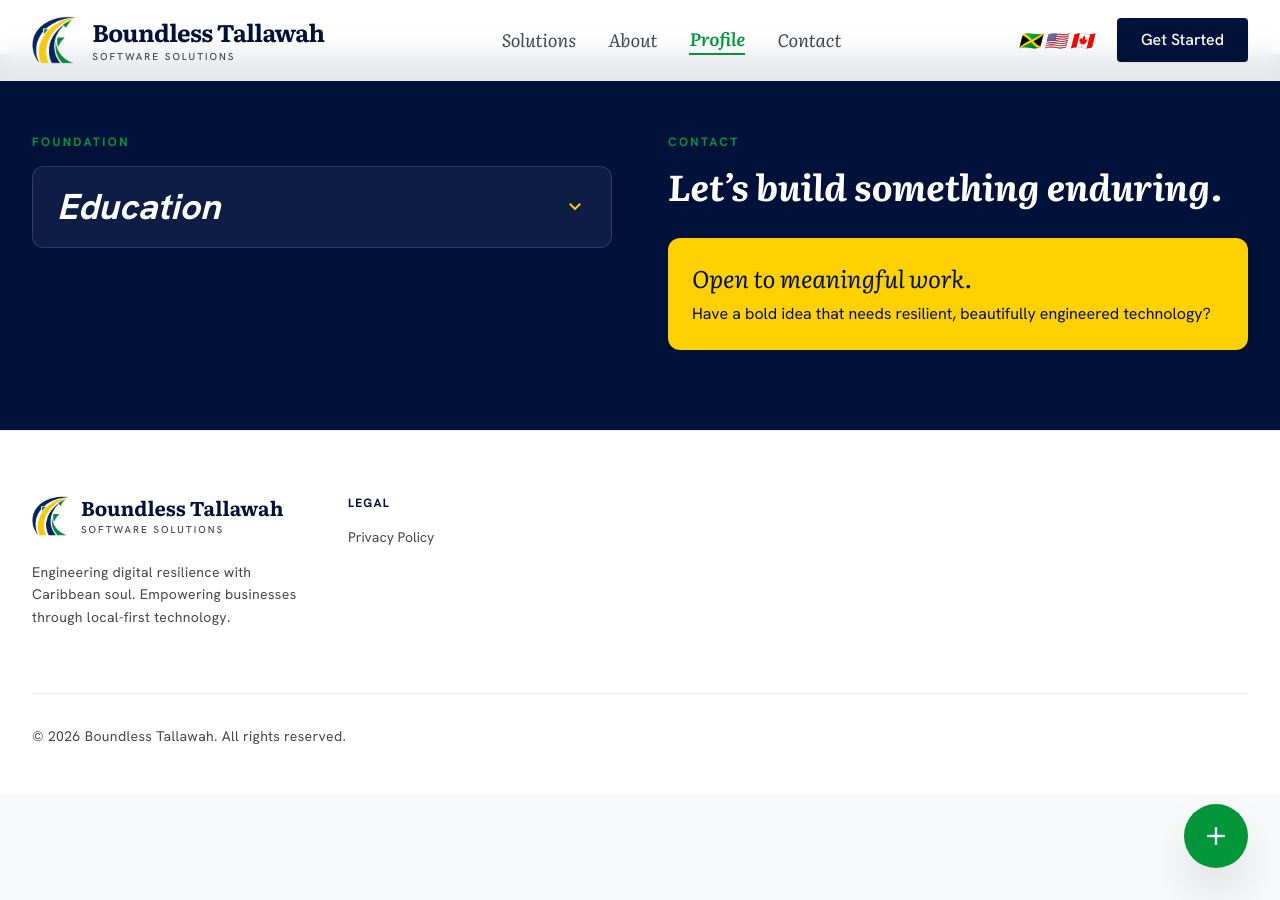
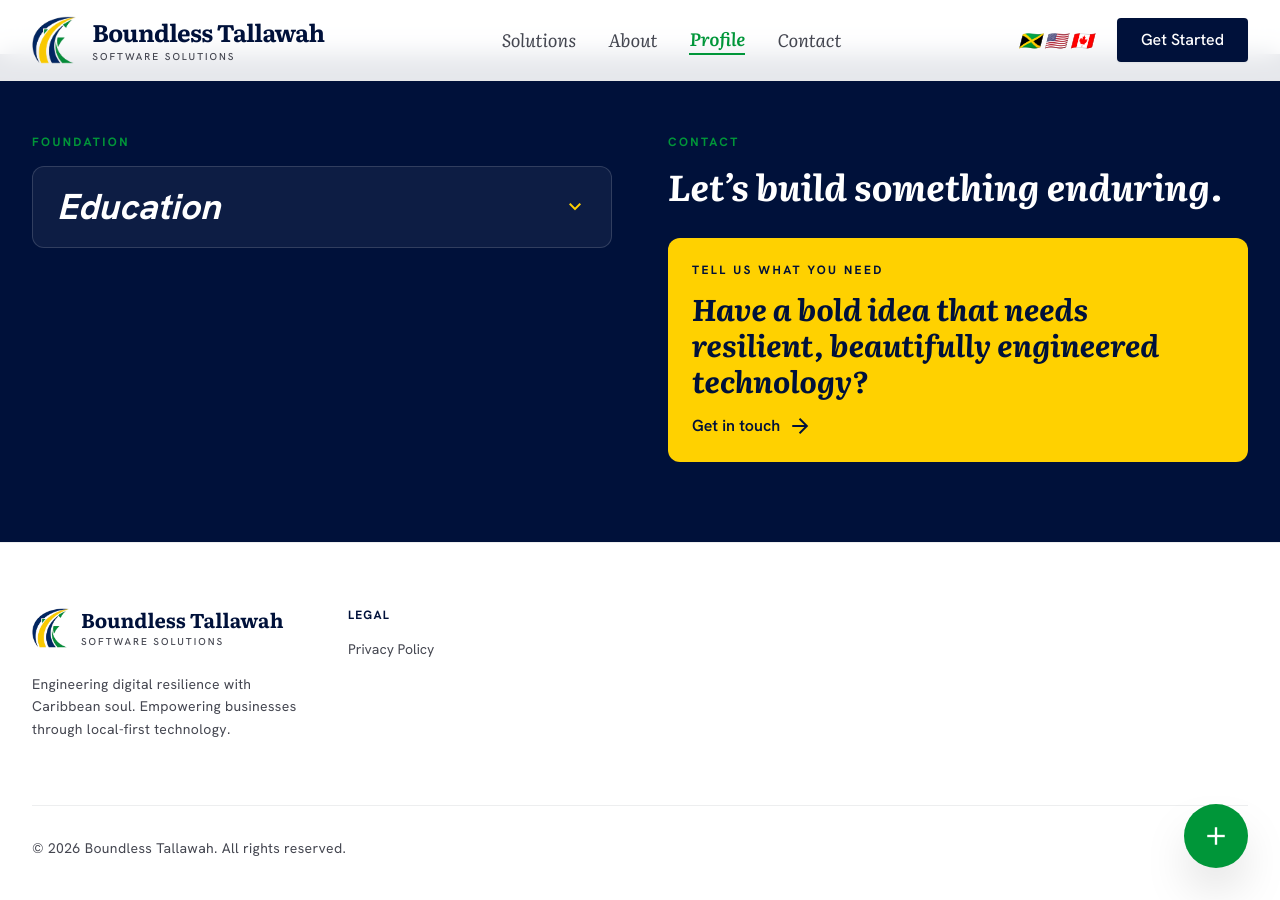
Before and after one commit to Boundless-Tallawah-Software/boundless-tallawah-software.github.io, a Jekyll site: the page built from profile.md, in a window 1280 px wide and 900 px high, scrolled down 5494 px. Built offline with Jekyll 4.4.1, drawn with Linux system fonts in a browser that asks for light colours; nearby versions of some CDN libraries.

Commit message:
feat: make profile contact card a linked CTA
Links the gold contact card to ask.boundless-tallawah.com, promotes the headline, and adds a "Tell us what you need" label.

```diff
--- a/profile.md
+++ b/profile.md
@@ -150,10 +150,14 @@ description: A profile page showcasing Nkosi Dilworth’s 22+ years of software
         <div>
           <span class="text-brand-green font-bold tracking-[0.2em] uppercase text-xs block mb-4">Contact</span>
           <h2 class="text-4xl font-bold italic mb-8">Let’s build something enduring.</h2>
-          <div class="p-6 rounded-xl bg-brand-gold text-primary">
-            <p class="font-headline text-2xl italic mb-2">Open to meaningful work.</p>
-            <p>Have a bold idea that needs resilient, beautifully engineered technology?</p>
-          </div>
+          <a href="https://ask.boundless-tallawah.com/prospect" target="_blank" rel="noopener noreferrer" class="group block p-6 rounded-xl bg-brand-gold text-primary hover:bg-secondary-fixed transition-colors">
+            <p class="text-xs font-bold tracking-[0.2em] uppercase mb-3">Tell us what you need</p>
+            <p class="font-headline text-2xl md:text-3xl font-bold italic leading-snug mb-4">Have a bold idea that needs resilient, beautifully engineered technology?</p>
+            <span class="inline-flex items-center gap-2 font-semibold">
+              Get in touch
+              <span class="material-symbols-outlined transition-transform duration-300 group-hover:translate-x-1">arrow_forward</span>
+            </span>
+          </a>
         </div>
       </div>
     </div>
```
